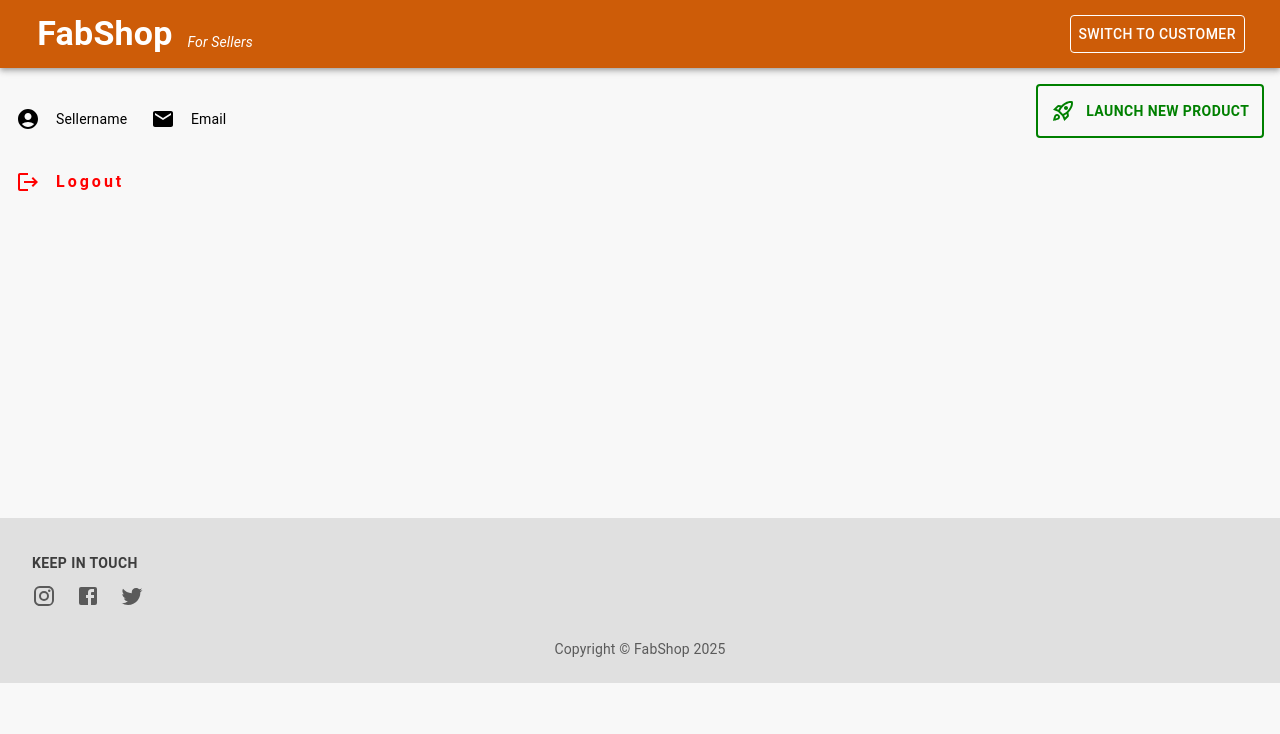
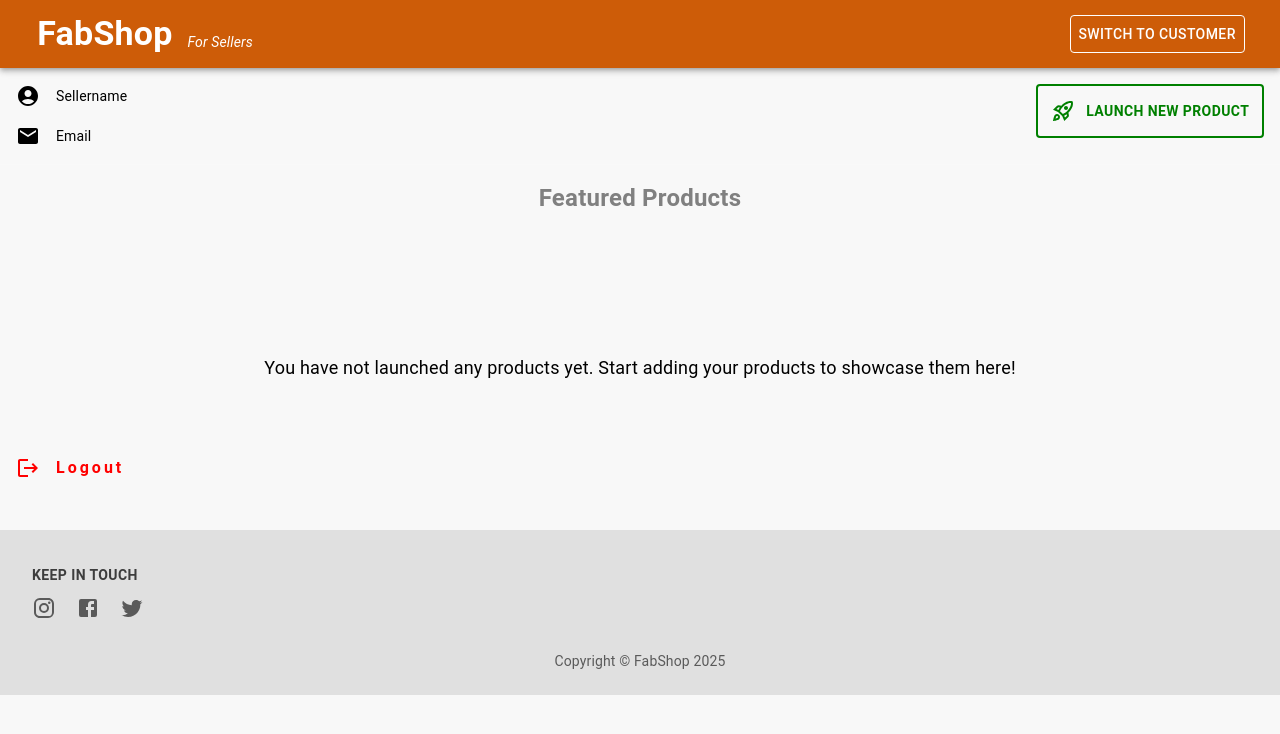
Before and after one commit to chauhanshilpa/FabShop, a React (Create React App) app: page /seller/dashboard/1 in a window 1280 px wide. Shown: the top 734 px of the page. Built offline with nearby package versions, Linux system fonts and the light colour scheme.

Commit message:
Make seller homepage to display launched product by that seller

```diff
--- a/src/App.tsx
+++ b/src/App.tsx
@@ -271,7 +271,7 @@ function App() {
         />
         <Route
           path="/seller/launchpad"
-          element={<Launchpad refreshProducts={refreshProducts} />}
+          element={<Launchpad refreshProducts={refreshProducts} activeSellerId={activeSellerId}/>}
         />
       </Routes>
       {personType === "seller" ? <SellerFooter /> : <CustomerFooter />}
--- a/src/api/api.tsx
+++ b/src/api/api.tsx
@@ -51,6 +51,10 @@ export interface CartTotalAmount {
   [key: string]: number;
 }
 
+export interface allSellersProductListInterface {
+  [key: string]: Product[];
+}
+
 /**
  * A separate file which is created with a thinking that, later I have to integrate backend. Instead making changes in different files, I wrote all logic here so that changes happen to this file only.
  * all logic that a backend do
@@ -67,9 +71,9 @@ let customerDeliveryAddress: CustomerDeliveryAddressInterface = {};
 let customerSavedAddresses: savedAddressesInterface = {};
 let orderedProducts: OrderInterface = {};
 let savedPaymentDetails: PaymentInterface = {};
+let allSellersProductList: allSellersProductListInterface = {};
 
 // seller and user
-
 export async function checkSellerAvailability(email: string) {
   const isSellerExists = sellerList.some((user) => user.email === email);
   return isSellerExists;
@@ -173,6 +177,7 @@ export async function addNewProduct(
     ratings
   );
   allProducts.push(newProduct);
+  return newProduct;
 }
 
 export async function fetchAllProducts() {
@@ -541,3 +546,33 @@ export async function deletePaymentDetail(id: string) {
 export async function getPaymentDetails() {
   return savedPaymentDetails;
 }
+
+export async function saveLaunchProductsWithSellerId(
+  sellerId: string,
+  category: string,
+  subCategory: string,
+  productType: string,
+  price: number,
+  imageUrl: string,
+  name: string,
+  description: string
+) {
+  const product = await addNewProduct(
+    category,
+    subCategory,
+    productType,
+    price,
+    imageUrl,
+    name,
+    description
+  );
+  if (allSellersProductList[sellerId]) {
+    allSellersProductList[sellerId].push({ ...product });
+  } else {
+    allSellersProductList[sellerId] = [{ ...product }];
+  }
+}
+
+export async function getSellerProducts(sellerId: string) {
+  return allSellersProductList[sellerId] ? allSellersProductList[sellerId] : [];
+}
--- a/src/components/products_list/ProductsList.tsx
+++ b/src/components/products_list/ProductsList.tsx
@@ -5,11 +5,19 @@ import Grid from "@mui/material/Grid";
 import { Product } from "../../api/classModels";
 import { Typography } from "@mui/material";
 
-const ProductList = ({ productsList }: { productsList: Product[] }) => {
+interface Props {
+  productsList: Product[];
+  userType?: string;
+}
+const ProductList = ({ productsList, userType }: Props) => {
   return (
     <Container className="products-list">
       {productsList.length === 0 ? (
-        <Typography variant="body2" sx={{lineHeight: "8"}}>No Product To Display😣</Typography>
+        <Typography variant="body2" sx={{ lineHeight: "8" }}>
+          {userType
+            ? "You have not launched any products yet. Start adding your products to showcase them here!"
+            : "No Product To Display😣"}
+        </Typography>
       ) : (
         <Grid container rowSpacing={1} columnSpacing={{ xs: 1, sm: 2, md: 3 }}>
           {productsList.map((product) => (
--- a/src/pages/launchpad/Launchpad.tsx
+++ b/src/pages/launchpad/Launchpad.tsx
@@ -12,7 +12,7 @@ import {
   ProductTypeInterface,
 } from "../../helpers/FabShop_constants";
 import Button from "@mui/material/Button";
-import { addNewProduct } from "../../api/api";
+import { addNewProduct, saveLaunchProductsWithSellerId } from "../../api/api";
 import balloonGif from "../../api/assets/launch-successfull.gif";
 import cheerAudio from "../../api/assets/cheering-claps.mp3";
 import {
@@ -24,9 +24,10 @@ import {
 
 interface Props {
   refreshProducts: () => Promise<void>;
+  activeSellerId: string;
 }
 
-const Launchpad = ({ refreshProducts }: Props) => {
+const Launchpad = ({ refreshProducts, activeSellerId }: Props) => {
   const [category, setCategory] = useState<string | null>(null);
   const [categoryInputValue, setCategoryInputValue] = useState("");
   const [subCategory, setSubCategory] = useState<string | null>(null);
@@ -121,6 +122,16 @@ const Launchpad = ({ refreshProducts }: Props) => {
     setTimeout(() => {
       setLauchSuccessfull(false);
     }, 2000);
+    await saveLaunchProductsWithSellerId(
+      activeSellerId,
+      category as string,
+      subCategory as string,
+      productTypeTitle,
+      Number(price),
+      imageUrl,
+      name,
+      description
+    );
     refreshInputsToInitialState();
     await refreshProducts();
   };
@@ -251,8 +262,9 @@ const Launchpad = ({ refreshProducts }: Props) => {
             multiline
             rows={4}
             value={description}
-            onChange={(event) => setDescription(sentenceCase(event.target.value))}
-            defaultValue="This is a sample description"
+            onChange={(event) =>
+              setDescription(sentenceCase(event.target.value))
+            }
             color="success"
           />
         </Box>
--- a/src/pages/seller_dashboard/SellerDashboard.css
+++ b/src/pages/seller_dashboard/SellerDashboard.css
@@ -1,7 +1,14 @@
-.seller-dashboard :nth-child(1) {
+.seller-dashboard .row-1 {
+    position: sticky;
+    top: 4.28rem;
+    background-color: rgb(248, 248, 248);
     display: flex;
     justify-content: space-between;
     flex-wrap: wrap;
+    z-index: 98;
+    width: 100%;
+    margin-bottom: 1rem;
+    /* box-shadow: 2px 2px 5px rgb(166, 164, 164); */
 }
 
 .seller-dashboard .button {
--- a/src/pages/seller_dashboard/SellerDashboard.tsx
+++ b/src/pages/seller_dashboard/SellerDashboard.tsx
@@ -7,6 +7,10 @@ import RocketLaunchOutlinedIcon from "@mui/icons-material/RocketLaunchOutlined";
 import Typography from "@mui/material/Typography";
 import LogoutIcon from "@mui/icons-material/Logout";
 import { useNavigate } from "react-router-dom";
+import { useState, useEffect } from "react";
+import { getSellerProducts } from "../../api/api";
+import { Product } from "../../api/classModels";
+import ProductList from "../../components/products_list/ProductsList";
 interface Props {
   activeSellerId: string;
   setActiveSellerId: React.Dispatch<React.SetStateAction<string>>;
@@ -20,11 +24,21 @@ const SellerDashboard = ({
   isSellerLoggedIn,
   setIsSellerLoggedIn,
 }: Props) => {
+  const [sellerProducts, setSellerProducts] = useState<Product[]>([]);
+
+  useEffect(() => {
+    (async function () {
+      const response = await getSellerProducts(activeSellerId);
+      setSellerProducts([...response]);
+    })();
+    //eslint-disable-next-line
+  }, []);
+
   const navigate = useNavigate();
 
   return (
     <Box className="main seller-dashboard">
-      <Box>
+      <Box className="row-1">
         <SellerProfile
           activeSellerId={activeSellerId}
           isSellerLoggedIn={isSellerLoggedIn}
@@ -40,6 +54,19 @@ const SellerDashboard = ({
           </Button>
         </Tooltip>
       </Box>
+      <Box sx={{ position: "relative", overflow: "scroll" }}>
+        <Typography
+          sx={{
+            textAlign: "center",
+            fontSize: "x-large",
+            fontWeight: "700",
+            color: "gray",
+          }}
+        >
+          Featured Products
+        </Typography>
+        <ProductList productsList={sellerProducts} userType="seller" />
+      </Box>
       <Box
         sx={{
           display: "flex",
@@ -54,6 +81,8 @@ const SellerDashboard = ({
             letterSpacing: "3px",
             fontWeight: "600",
             cursor: "pointer",
+            display: "flex",
+            alignItems: "center",
           }}
           onClick={() => {
             navigate("/seller/landing-page");
```
